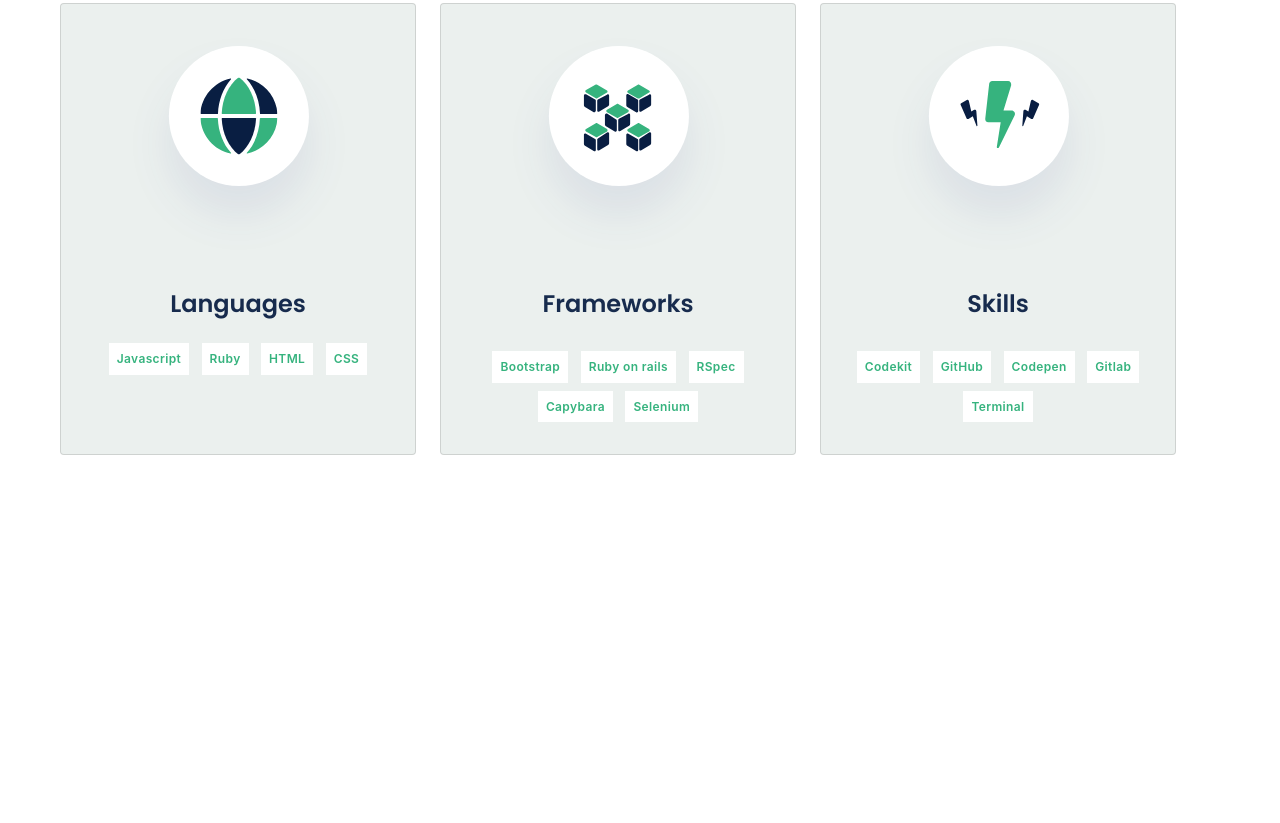
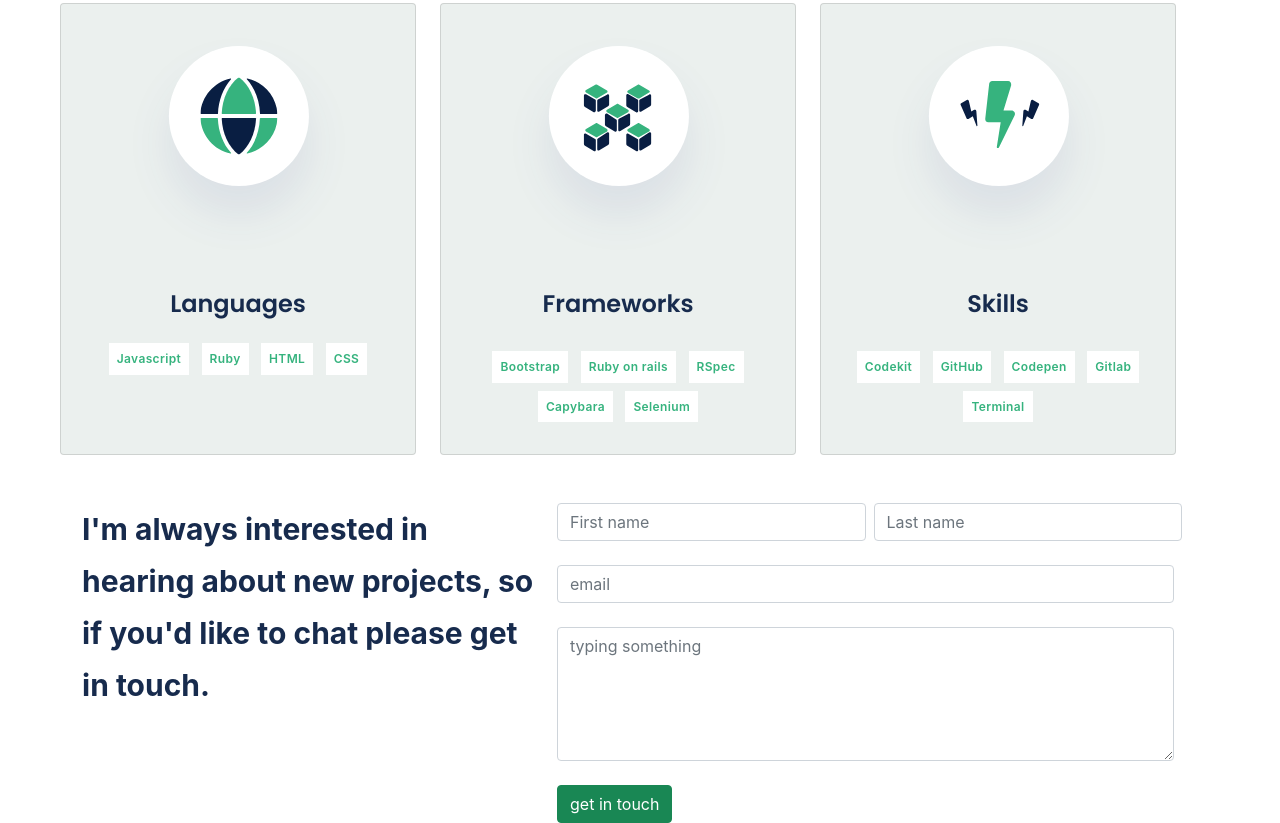
Before and after one commit to rica213/boostrap-portfolio, a website: page index.html in a window 1280 px wide. Shown: the part 2637-3460 px from the top of the page. Before the commit the page ends 3140 px from the top, so only its background shows below. Drawn offline with nearby package versions, Linux system fonts and the light colour scheme; a web font is replaced by a local one.

Commit message:
add contact form section

```diff
--- a/index.html
+++ b/index.html
@@ -200,6 +200,30 @@
         </div>
       </div>
     </section>
+    <section class="contact container">
+      <div class=row>
+         <div class="col-xl-5">
+          <p>
+            I'm always interested in hearing about new projects, so if you'd like to chat please get in touch.
+          </p>
+         </div>
+         <div class="col-xl-7 row">
+          <form  >
+            <div class="form-row  mb-4">
+              <div class="col-xl-6 me-2 ">
+                <input type="text" class="form-control " placeholder="First name" required>
+              </div>
+              <div class="col-xl-6">
+                <input type="text" class="form-control" placeholder="Last name" required>
+              </div>
+            </div >
+            <input type="email" class="form-control mb-4" placeholder="email" required>
+            <textarea name="" placeholder="typing something" class="form-control mb-4" id="" cols="89" rows="5"></textarea>
+            <button type="submit" class="btn btn-success">get in touch</button>
+          </form>
+         </div>
+      </div>
+    </section>
  </main>
 
   <script src="https://cdn.jsdelivr.net/npm/bootstrap@5.0.2/dist/js/bootstrap.bundle.min.js" integrity="sha384-MrcW6ZMFYlzcLA8Nl+NtUVF0sA7MsXsP1UyJoMp4YLEuNSfAP+JcXn/tWtIaxVXM" crossorigin="anonymous"></script>
--- a/style.css
+++ b/style.css
@@ -137,3 +137,18 @@
 }
 
 /* End About section */
+.contact p {
+    font-family: "Inter", sans-serif;
+    font-size: 30px;
+    line-height: 52px;
+    color: #172B4D;
+    width: 463px;
+    height: 256px;
+    font-weight: 700;
+}
+
+.form-row {
+    display: flex;
+}
+
+.
```
